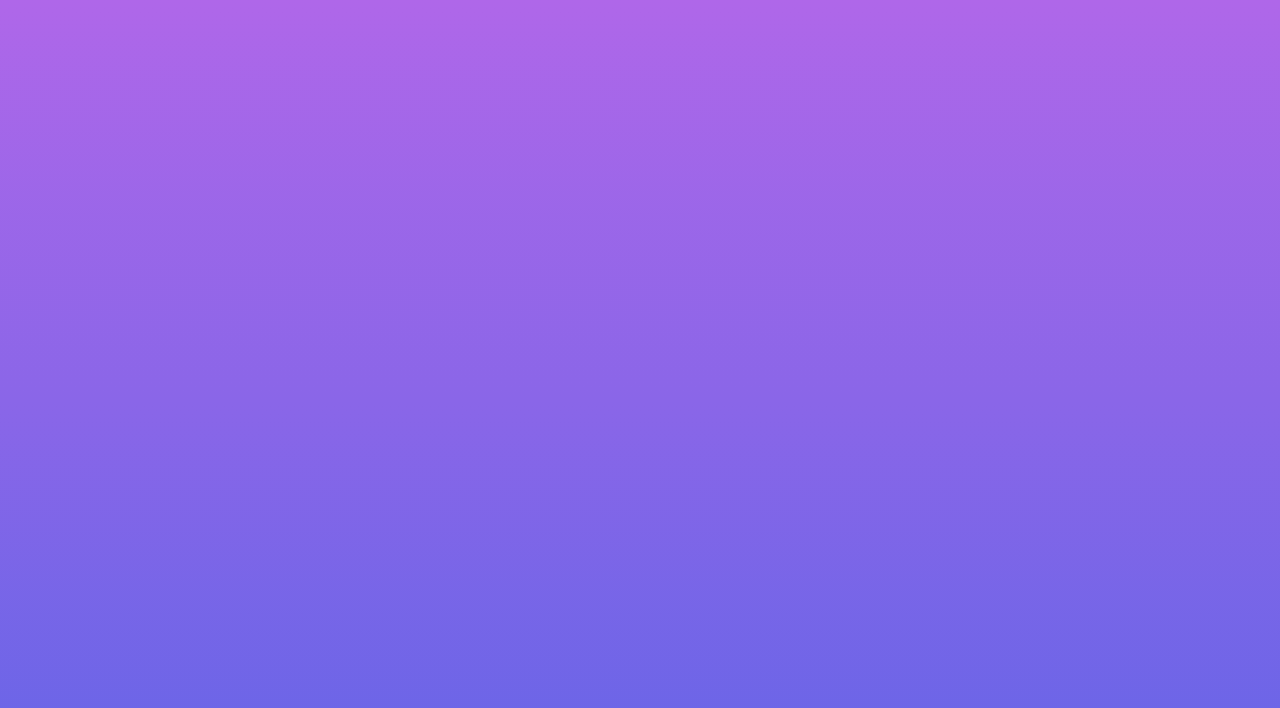
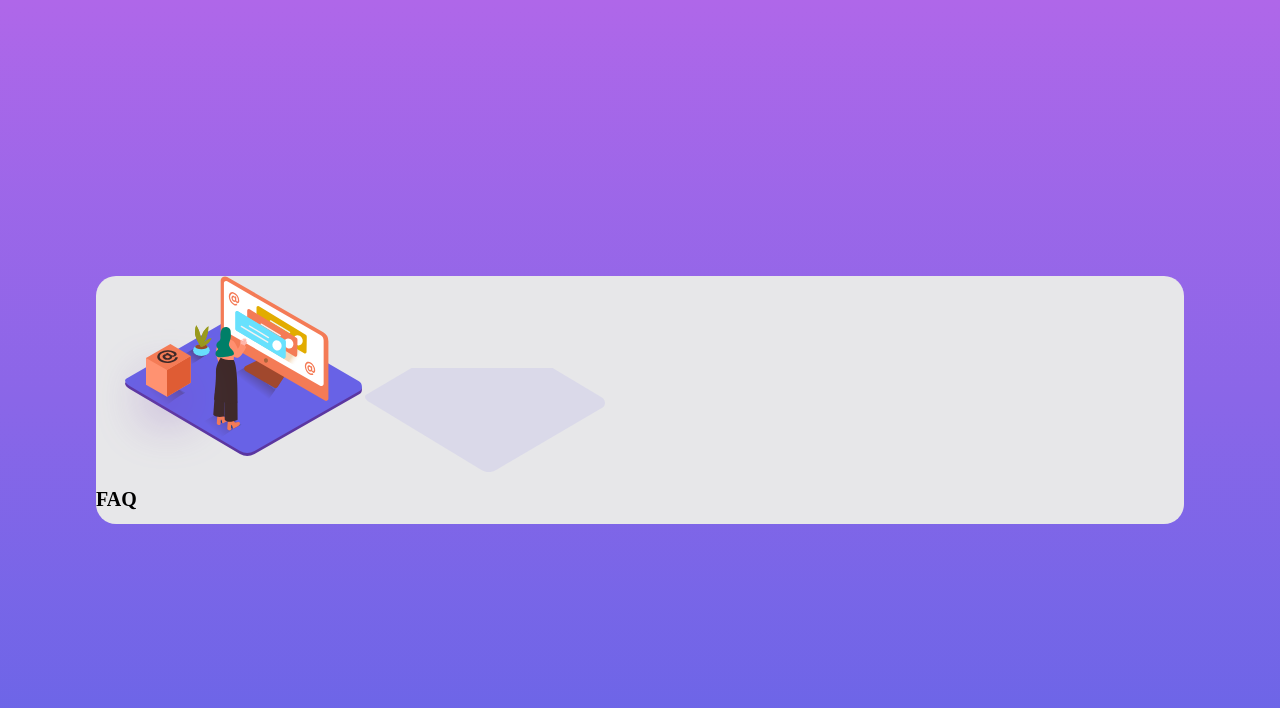
Before and after one commit to YoimelDev/FAQ-accordion-card, a website: page index.html in a window 1280 px wide. Drawn offline with Linux system fonts and the light colour scheme.

Commit message:
add styles to body, add div container and content

```diff
--- a/index.html
+++ b/index.html
@@ -8,6 +8,17 @@
 		<link rel="stylesheet" href="./css/styles.css" />
 	</head>
 	<body>
+		<div class="container">
+			<div class="container__img">
+				<img src="./images/illustration-woman-online-mobile.svg" alt="" />
+				<img src="./images/bg-pattern-mobile.svg" alt="" />
+			</div>
+
+			<div class="content">
+				<h1>FAQ</h1>
+			</div>
+		</div>
+
 		<!-- How many team members can I invite?
   You can invite up to 2 additional users on the Free plan. There is no limit on
   team members for the Premium plan.
--- a/scss/styles.scss
+++ b/scss/styles.scss
@@ -22,5 +22,14 @@ html {
 	margin: 0;
 }
 body {
+	display: flex;
+	justify-content: center;
+	align-items: center;
+	height: 100vh;
 	background: $background;
 }
+.container {
+	width: 85%;
+	background-color: $lightGrayishBlue;
+	border-radius: 2rem;
+}
```
Also changed, not shown: css/styles.css, 1 other file.
